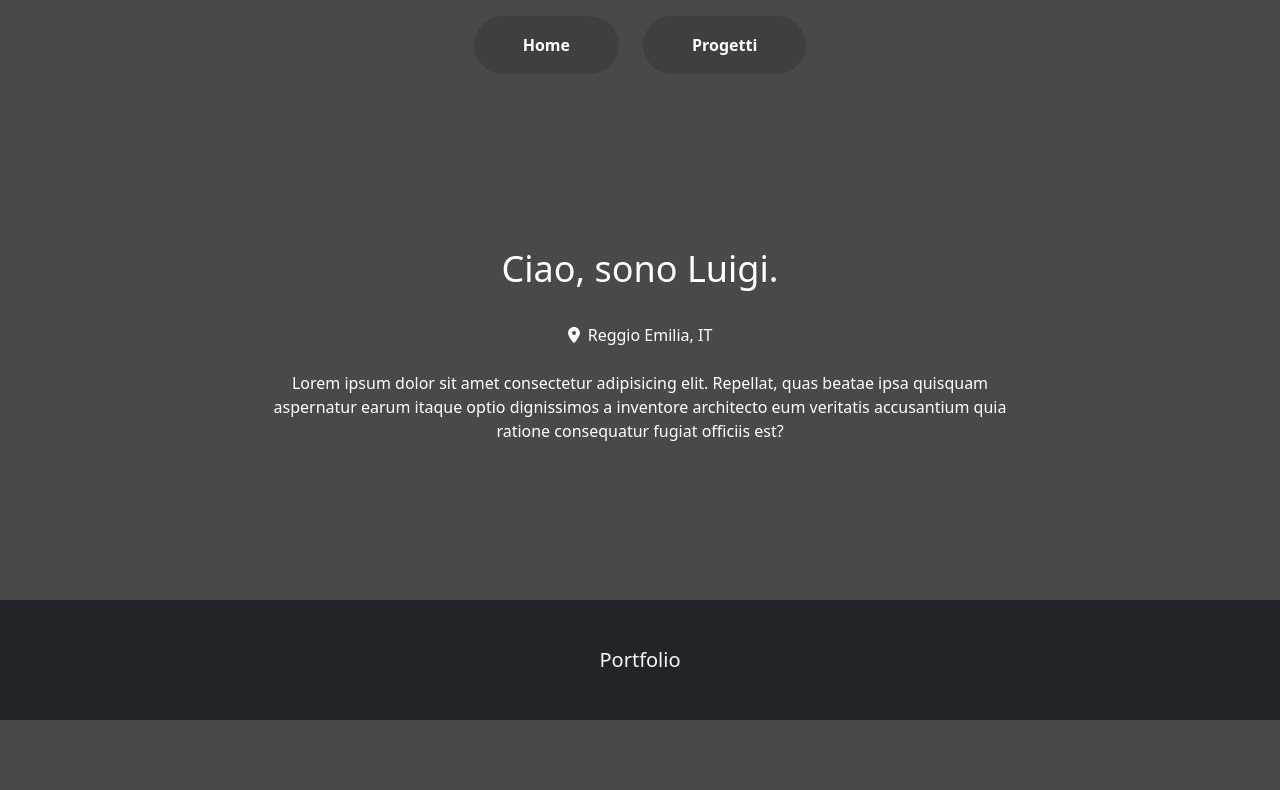
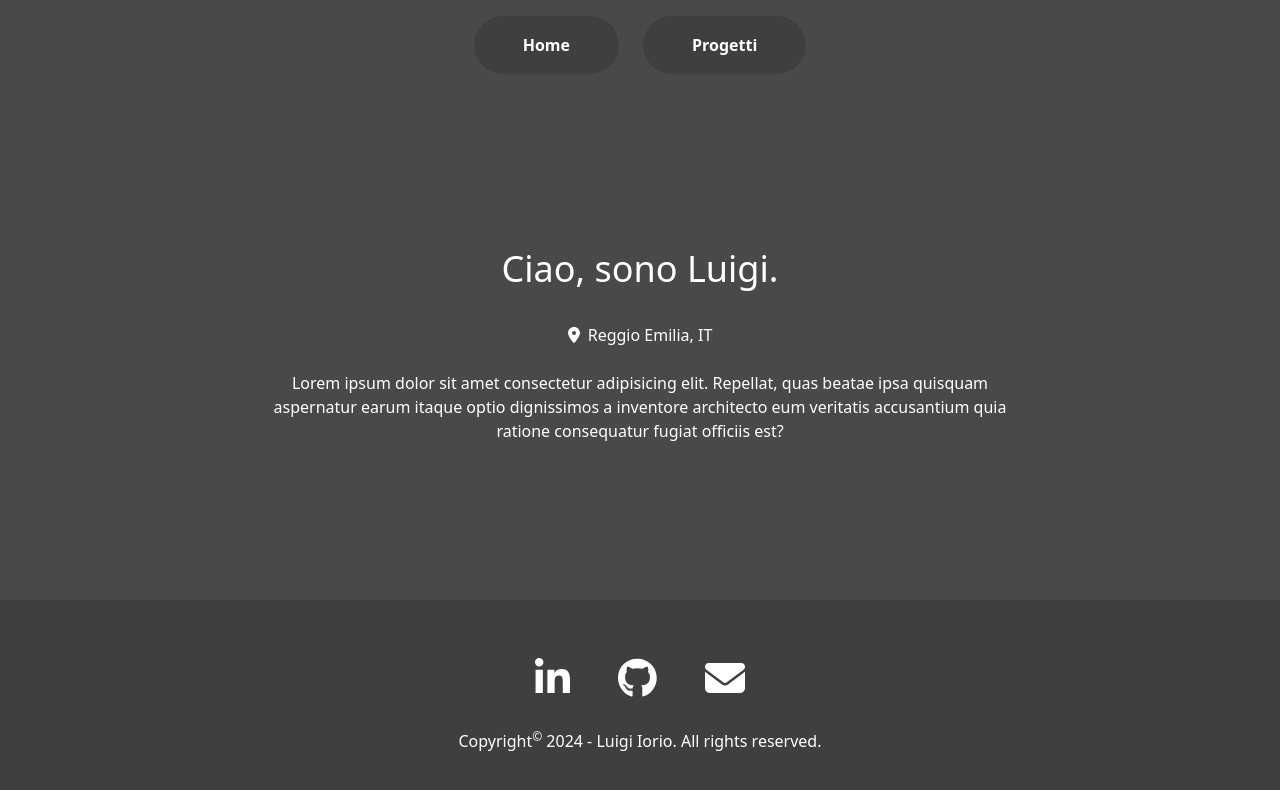
Before and after one commit to Luigi-Iorio/vite-boolfolio, a Vue app: page / in a window 1280 px wide. Shown: the top 790 px of the page. Built offline with nearby package versions, Linux system fonts and the light colour scheme.

Commit message:
style: footer personalization

```diff
--- a/src/components/AppFooter.vue
+++ b/src/components/AppFooter.vue
@@ -4,12 +4,55 @@ export default {};
 
 <template>
   <!-- footer -->
-  <footer class="bg-dark text-light">
-    <div class="container p-5">
-      <h5 class="text-center mb-0">Portfolio</h5>
+  <footer>
+    <div
+      class="container d-flex flex-column justify-content-center p-5 text-center"
+    >
+      <!-- lista icone -->
+      <ul class="d-flex justify-content-center gap-5 mb-4 px-0">
+        <li class="rounded-5 fs-1 fs-md-2">
+          <a href="#"><font-awesome-icon :icon="['fab', 'linkedin-in']" /></a>
+        </li>
+        <li class="rounded-5 fs-1 fs-md-2">
+          <a href="#"><font-awesome-icon :icon="['fab', 'github']" /></a>
+        </li>
+        <li>
+          <a href="#" class="rounded-5 fs-1 fs-md-2"
+            ><font-awesome-icon :icon="['fas', 'envelope']"
+          /></a>
+        </li>
+      </ul>
+      <!-- /lista icone -->
+      <!-- copyright -->
+      <h6 class="text-center mb-0">
+        Copyright<sup>©</sup> 2024 - Luigi Iorio. All rights reserved.
+      </h6>
     </div>
+    <!-- copyright -->
   </footer>
   <!-- /footer -->
 </template>
 
-<style></style>
+<style lang="scss" scoped>
+footer {
+  height: 200px;
+  background-color: #3f3f3f;
+
+  .container {
+    height: 100%;
+
+    ul {
+      li {
+        a {
+          display: block;
+          width: 100%;
+
+          &:hover {
+            color: #00f8b7;
+          }
+        }
+      }
+    }
+  }
+}
+</style>
```
